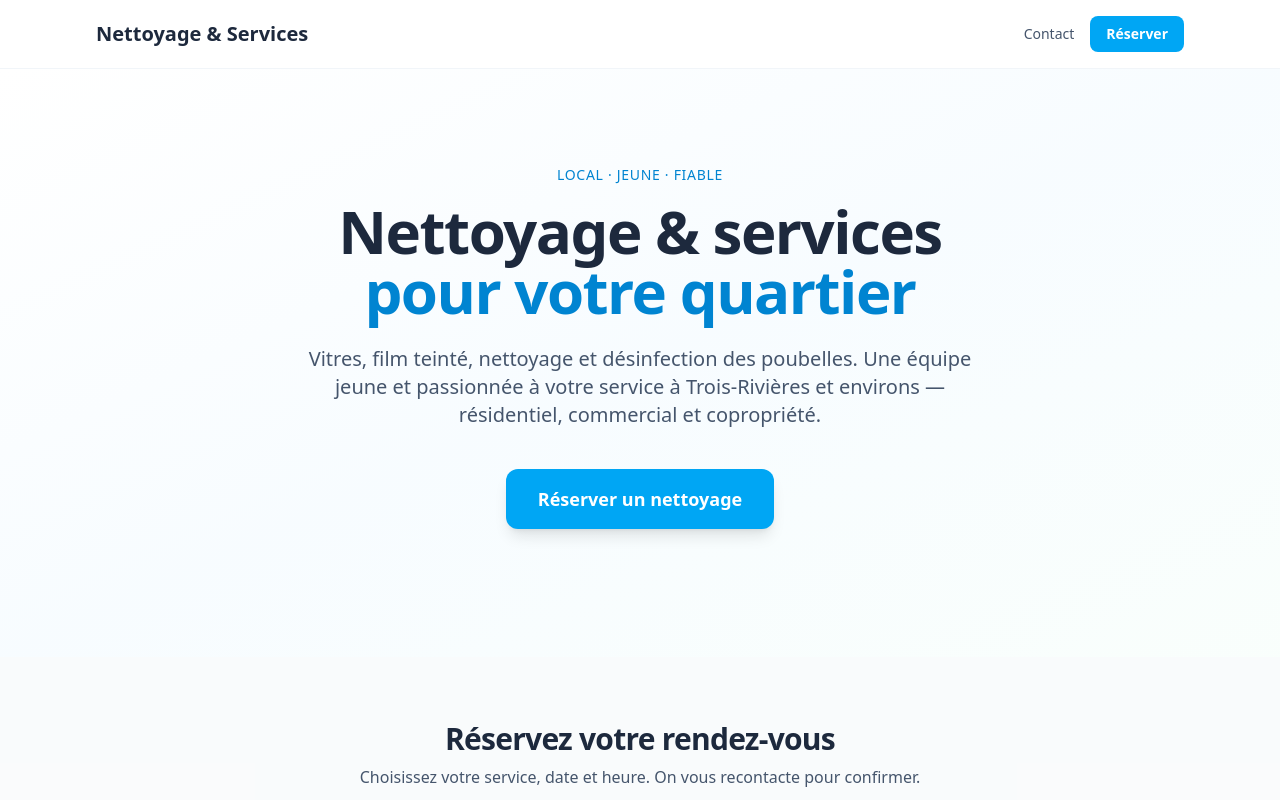
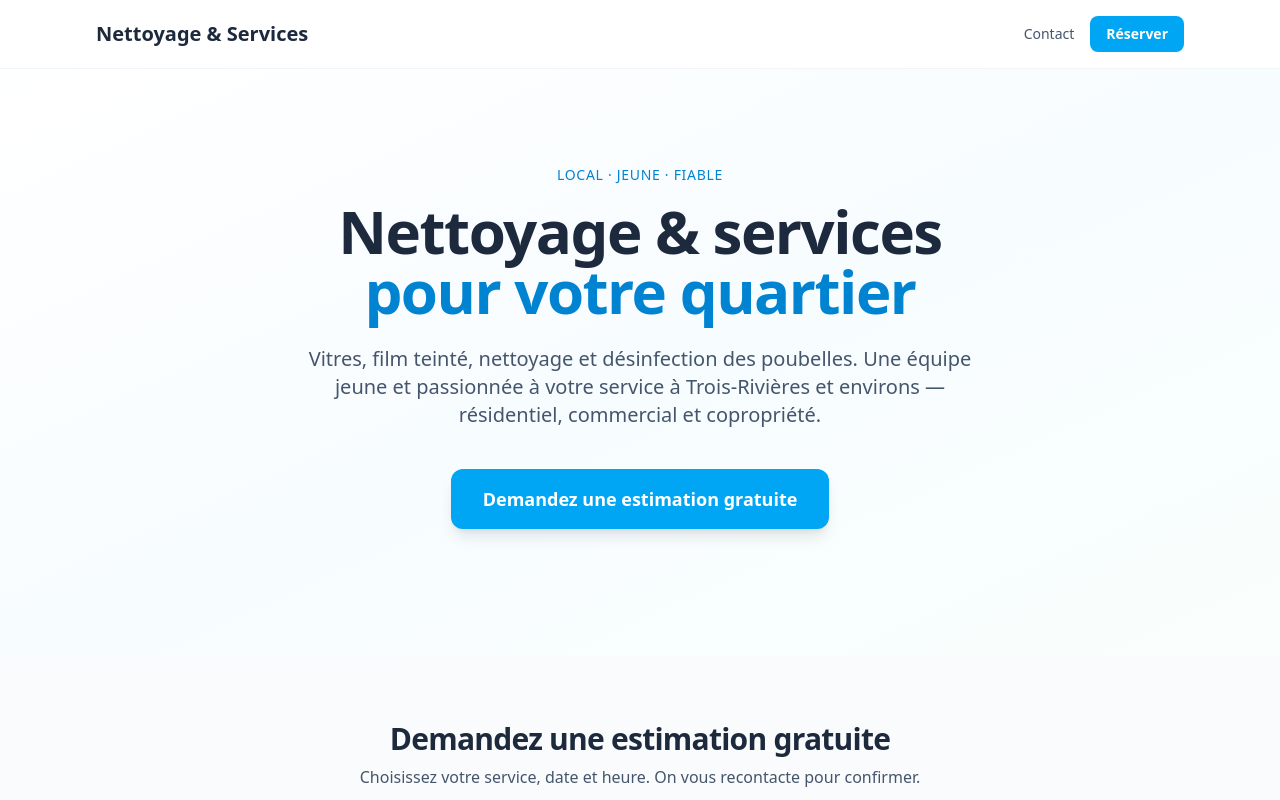
Before and after one commit to Xavier-Lida/purevue, a Next.js app: page / in a window 1280 px wide. Shown: the top 800 px of the page. Built offline with nearby package versions, Linux system fonts and the light colour scheme.

Commit message:
Estimation au lieu de réserver

```diff
--- a/app/components/BookingForm.tsx
+++ b/app/components/BookingForm.tsx
@@ -81,7 +81,7 @@ export function BookingForm() {
     >
       <div className="mx-auto max-w-2xl">
         <h2 className="mb-2 text-center text-2xl font-bold tracking-tight text-slate-800 sm:text-3xl">
-          Réservez votre rendez-vous
+          Demandez une estimation gratuite
         </h2>
         <p className="mb-10 text-center text-slate-600">
           Choisissez votre service, date et heure. On vous recontacte pour
--- a/app/components/Hero.tsx
+++ b/app/components/Hero.tsx
@@ -18,7 +18,7 @@ export function Hero() {
           href="#reserver"
           className="mt-10 inline-flex items-center justify-center rounded-xl bg-sky-500 px-8 py-4 text-lg font-semibold text-white shadow-lg transition hover:bg-sky-600 focus:outline-none focus:ring-2 focus:ring-sky-400 focus:ring-offset-2"
         >
-          Réserver un nettoyage
+          Demandez une estimation gratuite
         </a>
       </div>
     </section>
--- a/app/layout.tsx
+++ b/app/layout.tsx
@@ -15,7 +15,7 @@ const geistMono = Geist_Mono({
 export const metadata: Metadata = {
   title: "Nettoyage & Services | Vitres, Désinfection, Film Teinté — Local & Jeune",
   description:
-    "Entreprise locale de nettoyage à Trois-Rivières, QC : vitres, film teinté, nettoyage et désinfection des poubelles. Résidentiel, commercial et copropriété. Réservez votre RDV en ligne.",
+    "Entreprise locale de nettoyage à Trois-Rivières, QC : vitres, film teinté, nettoyage et désinfection des poubelles. Résidentiel, commercial et copropriété. Demandez une estimation gratuite.",
 };
 
 export default function RootLayout({
```
Also changed, not shown: public/Pure-Vue.png (added), 1 other file (tests, documents, lock files or other folders).
